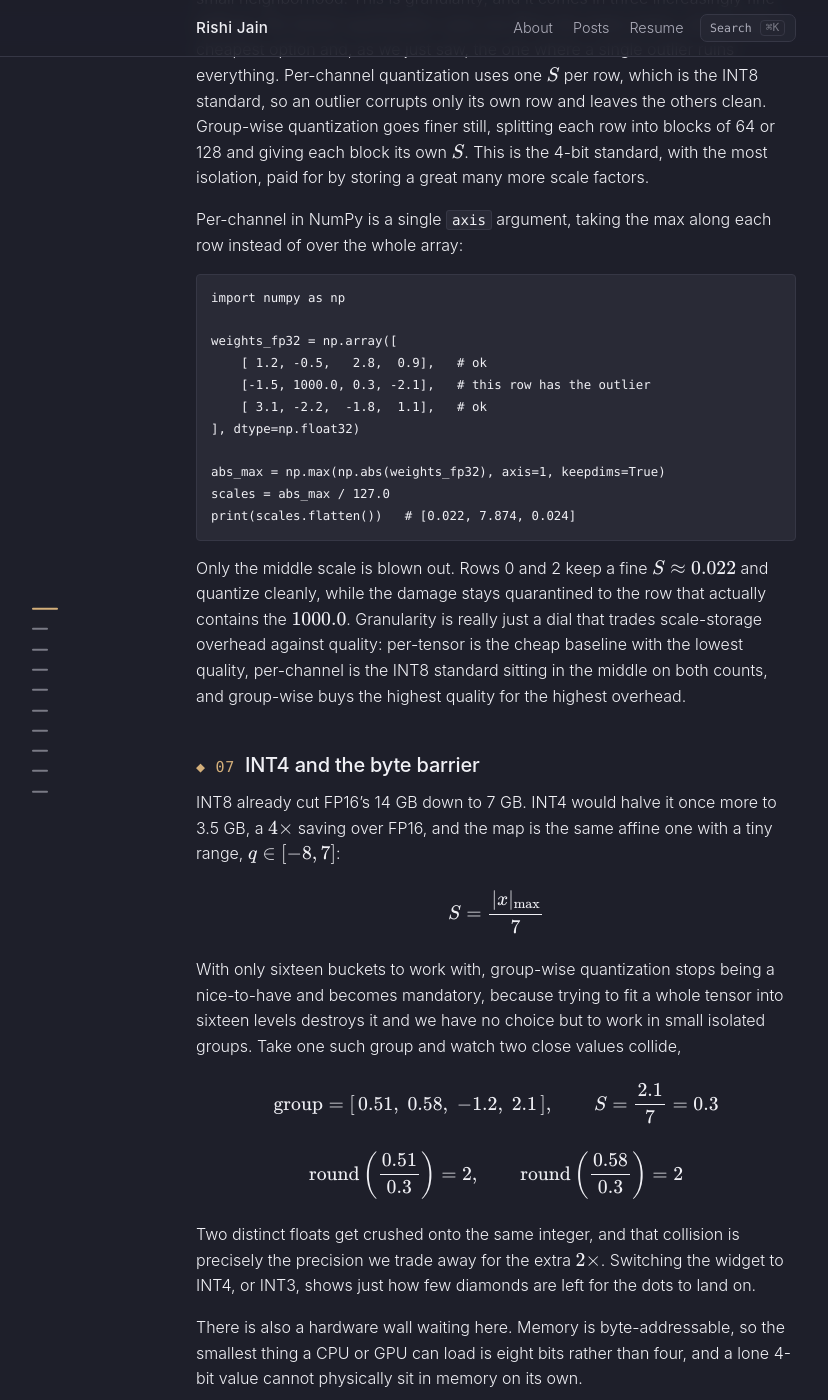
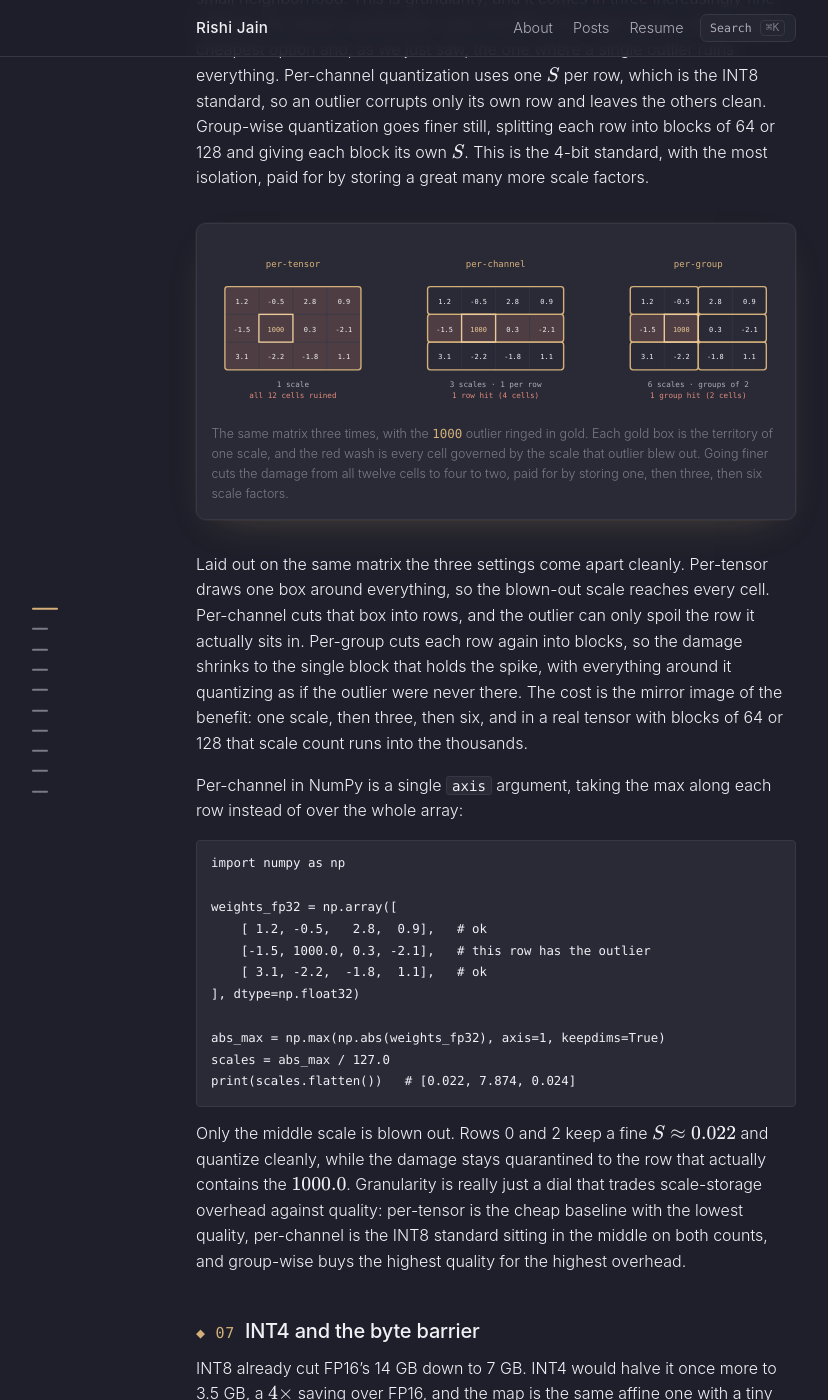
Before and after one commit to Rishi-Jain-27/rishi-jain-27.github.io, a Jekyll site: the page built from _posts/2026-05-31-quantization-notes.md, in a window 1280 px wide and 1400 px high, scrolled down 4697 px. Shown: the whole window, without its empty margins (144-972 px from the left). Built offline with Jekyll 4.4.1, drawn with Linux system fonts in a browser that asks for light colours; some of the changed text lies outside the part shown.

Commit message:
Updated quantization notes with more widgets

````diff
--- /dev/null
+++ b/_includes/viz/granularity.html
@@ -0,0 +1,91 @@
+<!-- Static SVG comparing per-tensor, per-channel and per-group quantization on
+     the SAME 3x4 matrix used in the post, where 1000.0 sits at row 1, col 1.
+     Each panel draws the identical grid but partitions it into a different
+     number of scale regions (1, 3, 6). The red wash marks every cell governed
+     by a scale that the outlier has blown out, so the eye reads the tradeoff
+     directly: more scales (overhead) buys tighter quarantine (quality).
+     Theme-matched to the site tokens. Self-contained, no dependencies.
+     Usage in a post:  {% raw %}{% include viz/granularity.html %}{% endraw %} -->
+<figure class="flow-viz">
+  <svg viewBox="0 0 820 252" role="img"
+       aria-label="The same three-by-four weight matrix shown three times, with the outlier 1000 at row 1. Per-tensor: a single scale covers all twelve cells, so the outlier blows out the whole matrix. Per-channel: one scale per row, three in total, so the damage is quarantined to the four cells of the middle row. Per-group: each row split into groups of two, six scales in total, so only the two cells in the group holding the outlier are hit.">
+    <g font-family="ui-monospace, Menlo, monospace">
+
+      <!-- ===================== panel 1: per-tensor ===================== -->
+      <text x="118" y="42" text-anchor="middle" font-size="13" fill="#d4af7a">per-tensor</text>
+      <rect x="20" y="70" width="196" height="120" rx="4" fill="#292a36"/>
+      <!-- damage: one blown scale ruins the whole matrix -->
+      <rect x="20" y="70" width="196" height="120" fill="#e08a7a" fill-opacity="0.20"/>
+      <!-- cell separators -->
+      <g stroke="#363745" stroke-width="1">
+        <line x1="69"  y1="70" x2="69"  y2="190"/>
+        <line x1="118" y1="70" x2="118" y2="190"/>
+        <line x1="167" y1="70" x2="167" y2="190"/>
+        <line x1="20"  y1="110" x2="216" y2="110"/>
+        <line x1="20"  y1="150" x2="216" y2="150"/>
+      </g>
+      <!-- scale region: one box around everything -->
+      <rect x="20" y="70" width="196" height="120" rx="4" fill="none" stroke="#d4af7a" stroke-width="2"/>
+      <!-- outlier cell -->
+      <rect x="69" y="110" width="49" height="40" fill="none" stroke="#ebc999" stroke-width="2"/>
+      <g font-size="10" text-anchor="middle" fill="#f0f0f5">
+        <text x="44.5"  y="95">1.2</text>  <text x="93.5"  y="95">-0.5</text> <text x="142.5" y="95">2.8</text>  <text x="191.5" y="95">0.9</text>
+        <text x="44.5"  y="135">-1.5</text> <text x="93.5"  y="135" fill="#ebc999">1000</text> <text x="142.5" y="135">0.3</text>  <text x="191.5" y="135">-2.1</text>
+        <text x="44.5"  y="175">3.1</text>  <text x="93.5"  y="175">-2.2</text> <text x="142.5" y="175">-1.8</text> <text x="191.5" y="175">1.1</text>
+      </g>
+      <text x="118" y="214" text-anchor="middle" font-size="11" fill="#adadba">1 scale</text>
+      <text x="118" y="231" text-anchor="middle" font-size="11" fill="#e08a7a">all 12 cells ruined</text>
+
+      <!-- ===================== panel 2: per-channel ===================== -->
+      <text x="410" y="42" text-anchor="middle" font-size="13" fill="#d4af7a">per-channel</text>
+      <rect x="312" y="70" width="196" height="120" rx="4" fill="#292a36"/>
+      <!-- damage: only the row that holds the outlier -->
+      <rect x="312" y="110" width="196" height="40" fill="#e08a7a" fill-opacity="0.20"/>
+      <g stroke="#363745" stroke-width="1">
+        <line x1="361" y1="70" x2="361" y2="190"/>
+        <line x1="410" y1="70" x2="410" y2="190"/>
+        <line x1="459" y1="70" x2="459" y2="190"/>
+      </g>
+      <!-- scale regions: one box per row -->
+      <g fill="none" stroke="#d4af7a" stroke-width="2">
+        <rect x="312" y="70"  width="196" height="40" rx="4"/>
+        <rect x="312" y="110" width="196" height="40" rx="4"/>
+        <rect x="312" y="150" width="196" height="40" rx="4"/>
+      </g>
+      <rect x="361" y="110" width="49" height="40" fill="none" stroke="#ebc999" stroke-width="2"/>
+      <g font-size="10" text-anchor="middle" fill="#f0f0f5">
+        <text x="336.5" y="95">1.2</text>  <text x="385.5" y="95">-0.5</text> <text x="434.5" y="95">2.8</text>  <text x="483.5" y="95">0.9</text>
+        <text x="336.5" y="135">-1.5</text> <text x="385.5" y="135" fill="#ebc999">1000</text> <text x="434.5" y="135">0.3</text>  <text x="483.5" y="135">-2.1</text>
+        <text x="336.5" y="175">3.1</text>  <text x="385.5" y="175">-2.2</text> <text x="434.5" y="175">-1.8</text> <text x="483.5" y="175">1.1</text>
+      </g>
+      <text x="410" y="214" text-anchor="middle" font-size="11" fill="#adadba">3 scales · 1 per row</text>
+      <text x="410" y="231" text-anchor="middle" font-size="11" fill="#e08a7a">1 row hit (4 cells)</text>
+
+      <!-- ===================== panel 3: per-group ===================== -->
+      <text x="702" y="42" text-anchor="middle" font-size="13" fill="#d4af7a">per-group</text>
+      <rect x="604" y="70" width="196" height="120" rx="4" fill="#292a36"/>
+      <!-- damage: only the group of 2 that contains the outlier -->
+      <rect x="604" y="110" width="98" height="40" fill="#e08a7a" fill-opacity="0.20"/>
+      <g stroke="#363745" stroke-width="1">
+        <line x1="653" y1="70" x2="653" y2="190"/>
+        <line x1="751" y1="70" x2="751" y2="190"/>
+      </g>
+      <!-- scale regions: groups of 2 columns, two per row -->
+      <g fill="none" stroke="#d4af7a" stroke-width="2">
+        <rect x="604" y="70"  width="98" height="40" rx="4"/> <rect x="702" y="70"  width="98" height="40" rx="4"/>
+        <rect x="604" y="110" width="98" height="40" rx="4"/> <rect x="702" y="110" width="98" height="40" rx="4"/>
+        <rect x="604" y="150" width="98" height="40" rx="4"/> <rect x="702" y="150" width="98" height="40" rx="4"/>
+      </g>
+      <rect x="653" y="110" width="49" height="40" fill="none" stroke="#ebc999" stroke-width="2"/>
+      <g font-size="10" text-anchor="middle" fill="#f0f0f5">
+        <text x="628.5" y="95">1.2</text>  <text x="677.5" y="95">-0.5</text> <text x="726.5" y="95">2.8</text>  <text x="775.5" y="95">0.9</text>
+        <text x="628.5" y="135">-1.5</text> <text x="677.5" y="135" fill="#ebc999">1000</text> <text x="726.5" y="135">0.3</text>  <text x="775.5" y="135">-2.1</text>
+        <text x="628.5" y="175">3.1</text>  <text x="677.5" y="175">-2.2</text> <text x="726.5" y="175">-1.8</text> <text x="775.5" y="175">1.1</text>
+      </g>
+      <text x="702" y="214" text-anchor="middle" font-size="11" fill="#adadba">6 scales · groups of 2</text>
+      <text x="702" y="231" text-anchor="middle" font-size="11" fill="#e08a7a">1 group hit (2 cells)</text>
+
+    </g>
+  </svg>
+  <figcaption>The same matrix three times, with the <span class="flow-a">1000</span> outlier ringed in gold. Each gold box is the territory of one scale, and the red wash is every cell governed by the scale that outlier blew out. Going finer cuts the damage from all twelve cells to four to two, paid for by storing one, then three, then six scale factors.</figcaption>
+</figure>
--- /dev/null
+++ b/_includes/viz/ptq-vs-qat.html
@@ -0,0 +1,109 @@
+<!-- Static SVG flow diagram contrasting PTQ and QAT.
+     Top track (PTQ): train in FP32, finish, then bolt quantization on after a
+     small calibration pass. The gold "quantize" block sits to the RIGHT of the
+     dashed "training done" wall.
+     Bottom track (QAT): the gold "fake-quant" block lives INSIDE the training
+     loop, so gradient descent adapts to the rounding noise; the final INT cast
+     is just a cheap fold of the learned scales.
+     Theme-matched to the site tokens. Self-contained, no dependencies.
+     Usage in a post:  {% raw %}{% include viz/ptq-vs-qat.html %}{% endraw %} -->
+<figure class="flow-viz">
+  <svg viewBox="0 0 900 490" role="img"
+       aria-label="Two pipelines. Top, post-training quantization: data, train in FP32 over many epochs, a finished FP32 model, then a dashed boundary marking the end of training, after which a short calibration pass on roughly a hundred samples feeds a quantize-to-INT step. Bottom, quantization-aware training: data feeds a training loop whose forward pass contains a fake-quant step, repeated every step, and the final step only folds the learned scales into INT.">
+    <defs>
+      <marker id="flow-arrow" viewBox="0 0 10 10" refX="8" refY="5"
+              markerWidth="7" markerHeight="7" orient="auto-start-reverse">
+        <path d="M0,0 L10,5 L0,10 z" fill="#5a5b6a"/>
+      </marker>
+      <marker id="flow-arrow-gold" viewBox="0 0 10 10" refX="8" refY="5"
+              markerWidth="7" markerHeight="7" orient="auto-start-reverse">
+        <path d="M0,0 L10,5 L0,10 z" fill="#d4af7a"/>
+      </marker>
+    </defs>
+
+    <!-- ============ PTQ (top track) ============ -->
+    <text x="60" y="40" font-family="ui-monospace, Menlo, monospace" font-size="15" font-weight="600" fill="#d4af7a">PTQ<tspan font-weight="400" fill="#adadba"> — quantize after training</tspan></text>
+
+    <!-- epochs loop hint over the train box -->
+    <text x="246" y="58" text-anchor="middle" font-family="ui-monospace, Menlo, monospace" font-size="10" fill="#797a85">epochs</text>
+    <path d="M228,70 A18,9 0 1 1 264,70" fill="none" stroke="#797a85" stroke-width="1.3" marker-end="url(#flow-arrow)"/>
+
+    <!-- connectors -->
+    <line x1="148" y1="100" x2="176" y2="100" stroke="#5a5b6a" stroke-width="1.6" marker-end="url(#flow-arrow)"/>
+    <line x1="308" y1="100" x2="336" y2="100" stroke="#5a5b6a" stroke-width="1.6" marker-end="url(#flow-arrow)"/>
+    <line x1="464" y1="100" x2="532" y2="100" stroke="#5a5b6a" stroke-width="1.6" marker-end="url(#flow-arrow)"/>
+    <line x1="668" y1="100" x2="696" y2="100" stroke="#5a5b6a" stroke-width="1.6" marker-end="url(#flow-arrow)"/>
+
+    <!-- the "training done" wall -->
+    <line x1="496" y1="58" x2="496" y2="168" stroke="#d4af7a" stroke-width="1.2" stroke-dasharray="4 4" opacity="0.7"/>
+    <text x="496" y="180" text-anchor="middle" font-family="ui-monospace, Menlo, monospace" font-size="10" fill="#d4af7a">training done</text>
+
+    <!-- boxes -->
+    <g font-family="ui-monospace, Menlo, monospace" font-size="13" fill="#f0f0f5" text-anchor="middle">
+      <rect x="60"  y="74" width="88"  height="52" rx="8" fill="#292a36" stroke="#363745"/>
+      <text x="104" y="104">data</text>
+
+      <rect x="180" y="74" width="128" height="52" rx="8" fill="#292a36" stroke="#363745"/>
+      <text x="244" y="104">train · FP32</text>
+
+      <rect x="340" y="74" width="124" height="52" rx="8" fill="#292a36" stroke="#363745"/>
+      <text x="402" y="104">FP32 model</text>
+
+      <rect x="536" y="74" width="132" height="52" rx="8" fill="#292a36" stroke="#363745"/>
+      <text x="602" y="92">calibrate</text>
+      <text x="602" y="108" font-size="11" fill="#adadba">~100 samples</text>
+
+      <!-- gold: quantize bolted on AFTER training -->
+      <rect class="flow-gold" x="700" y="74" width="150" height="52" rx="8" fill="#d4af7a" fill-opacity="0.12" stroke="#d4af7a" stroke-width="1.6"/>
+      <text x="775" y="92" fill="#ebc999">quantize</text>
+      <text x="775" y="108" fill="#ebc999">→ INT</text>
+    </g>
+    <text x="775" y="146" text-anchor="middle" font-family="ui-monospace, Menlo, monospace" font-size="11" fill="#797a85">minutes · tiny calib set</text>
+
+    <!-- ============ divider ============ -->
+    <line x1="40" y1="235" x2="860" y2="235" stroke="#363745" stroke-width="1" stroke-dasharray="2 6"/>
+
+    <!-- ============ QAT (bottom track) ============ -->
+    <text x="60" y="300" font-family="ui-monospace, Menlo, monospace" font-size="15" font-weight="600" fill="#d4af7a">QAT<tspan font-weight="400" fill="#adadba"> — quantize during training</tspan></text>
+
+    <!-- connectors -->
+    <line x1="148" y1="388" x2="176" y2="388" stroke="#5a5b6a" stroke-width="1.6" marker-end="url(#flow-arrow)"/>
+    <line x1="480" y1="388" x2="532" y2="388" stroke="#5a5b6a" stroke-width="1.6" marker-end="url(#flow-arrow)"/>
+
+    <!-- data box -->
+    <g font-family="ui-monospace, Menlo, monospace" font-size="13" fill="#f0f0f5" text-anchor="middle">
+      <rect x="60" y="362" width="88" height="52" rx="8" fill="#292a36" stroke="#363745"/>
+      <text x="104" y="392">data</text>
+    </g>
+
+    <!-- training-loop container -->
+    <rect x="180" y="332" width="300" height="112" rx="10" fill="#292a36" stroke="#363745"/>
+    <text x="194" y="352" font-family="ui-monospace, Menlo, monospace" font-size="11" fill="#adadba">training loop · FP32</text>
+
+    <!-- pills inside the loop -->
+    <g font-family="ui-monospace, Menlo, monospace" font-size="12" text-anchor="middle">
+      <rect x="196" y="362" width="82" height="34" rx="7" fill="#1e1f2a" stroke="#363745"/>
+      <text x="237" y="383" fill="#f0f0f5">forward</text>
+
+      <!-- gold: fake-quant injected INSIDE the loop -->
+      <rect class="flow-gold" x="290" y="362" width="96" height="34" rx="7" fill="#d4af7a" fill-opacity="0.12" stroke="#d4af7a" stroke-width="1.6"/>
+      <text x="338" y="383" fill="#ebc999">fake-quant</text>
+
+      <rect x="398" y="362" width="72" height="34" rx="7" fill="#1e1f2a" stroke="#363745"/>
+      <text x="434" y="383" fill="#f0f0f5">backward</text>
+    </g>
+
+    <!-- loop-back arrow under the pills -->
+    <path class="flow-loop" d="M434,398 C434,424 237,424 237,400" fill="none" stroke="#d4af7a" stroke-width="1.4" stroke-dasharray="4 4" marker-end="url(#flow-arrow-gold)"/>
+    <text x="335" y="438" text-anchor="middle" font-family="ui-monospace, Menlo, monospace" font-size="10" fill="#d4af7a">every step</text>
+
+    <!-- terminal: the final INT cast is just a fold of learned scales -->
+    <g font-family="ui-monospace, Menlo, monospace" font-size="13" fill="#f0f0f5" text-anchor="middle">
+      <rect x="536" y="362" width="160" height="52" rx="8" fill="#292a36" stroke="#363745"/>
+      <text x="616" y="380">fold scales</text>
+      <text x="616" y="396">→ INT</text>
+    </g>
+    <text x="330" y="470" text-anchor="middle" font-family="ui-monospace, Menlo, monospace" font-size="11" fill="#797a85">full train set · GPU-hours</text>
+  </svg>
+  <figcaption>Both pipelines start the same and end in an INT model. In <span class="flow-a">PTQ</span> the quantize step is bolted on to the right of the training wall, after the weights are frozen. In <span class="flow-a">QAT</span> the same rounding lives inside the loop as fake-quant, so the weights are trained to absorb the noise and the final cast is only a fold of the learned scales.</figcaption>
+</figure>
--- a/_posts/2026-05-31-quantization-notes.md
+++ b/_posts/2026-05-31-quantization-notes.md
@@ -130,6 +130,10 @@
 
 The problem is using a single scale for the whole tensor, so the fix is to shrink the territory each scale is responsible for, until an outlier can only poison its own small neighborhood. This is granularity, and it comes in three increasingly fine settings. Per-tensor quantization uses one \\( S \\) for the entire matrix, which is the cheapest option and, as we just saw, the one where a single outlier ruins everything. Per-channel quantization uses one \\( S \\) per row, which is the INT8 standard, so an outlier corrupts only its own row and leaves the others clean. Group-wise quantization goes finer still, splitting each row into blocks of 64 or 128 and giving each block its own \\( S \\). This is the 4-bit standard, with the most isolation, paid for by storing a great many more scale factors.
 
+{% include viz/granularity.html %}
+
+Laid out on the same matrix the three settings come apart cleanly. Per-tensor draws one box around everything, so the blown-out scale reaches every cell. Per-channel cuts that box into rows, and the outlier can only spoil the row it actually sits in. Per-group cuts each row again into blocks, so the damage shrinks to the single block that holds the spike, with everything around it quantizing as if the outlier were never there. The cost is the mirror image of the benefit: one scale, then three, then six, and in a real tensor with blocks of 64 or 128 that scale count runs into the thousands.
+
 Per-channel in NumPy is a single `axis` argument, taking the max along each row instead of over the whole array:
 
 ```python
@@ -196,6 +200,10 @@
 
 Quantization-aware training, QAT, is the heavier option, for when that residual loss is still too large, or when the application cannot tolerate even a minor drop in accuracy. During fine-tuning we insert fake quantization, where in the forward pass each weight is rounded to INT and immediately cast back to FP32, injecting the exact rounding noise the deployed model will eventually see. The weights are damaged slightly on purpose, and because this is happening inside a training loop, gradient descent adapts them to absorb that very damage.
 
+{% include viz/ptq-vs-qat.html %}
+
+The difference comes down to where the rounding sits relative to the training loop, which is what the diagram above is really about: PTQ waits until the weights are frozen and then quantizes once, whereas QAT folds the rounding into every forward pass so the optimiser sees it coming and compensates before anything is frozen.
+
 Put plainly, PTQ is the low-effort path: you point it at a trained model and run it, it wants only a tiny calibration set and a few minutes of compute, and it covers the modern LLMs almost everyone is actually deploying, the Llamas and GPTs of the world. QAT is a full training pipeline that wants the entire training set and days of GPU-hours, and it earns its keep on edge and vision models, or when you are pushing all the way down to INT4.
 
 ## Takeaway
--- a/css/main.scss
+++ b/css/main.scss
@@ -1116,3 +1116,39 @@
   color: $fg-dim;
 }
 .quant-viz .quant-a { color: $accent; }
+
+.flow-viz {
+  margin: 2rem 0;
+  padding: 0.9rem;
+  background: $bg-elev;
+  border: 1px solid $rule;
+  border-radius: 10px;
+  box-shadow: 0 0 0 1px rgba($accent, 0.05), 0 14px 40px -22px rgba($accent, 0.35);
+}
+.flow-viz svg {
+  display: block;
+  width: 100%;
+  height: auto;
+}
+.flow-viz figcaption {
+  margin-top: 0.7rem;
+  font-size: 0.78rem;
+  color: $fg-dim;
+}
+.flow-viz .flow-a { color: $accent; font-family: $font-mono; }
+
+@media (prefers-reduced-motion: no-preference) {
+  .flow-viz .flow-loop {
+    animation: flow-loop-dash 1.1s linear infinite;
+  }
+  .flow-viz .flow-gold {
+    animation: flow-gold-pulse 2.4s ease-in-out infinite;
+  }
+}
+@keyframes flow-loop-dash {
+  to { stroke-dashoffset: -16; }
+}
+@keyframes flow-gold-pulse {
+  0%, 100% { fill-opacity: 0.10; }
+  50%      { fill-opacity: 0.20; }
+}
````
